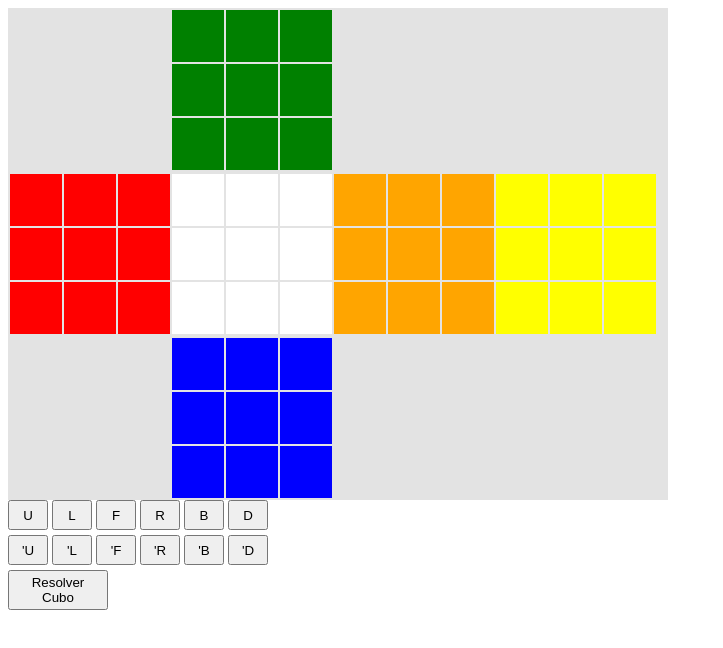
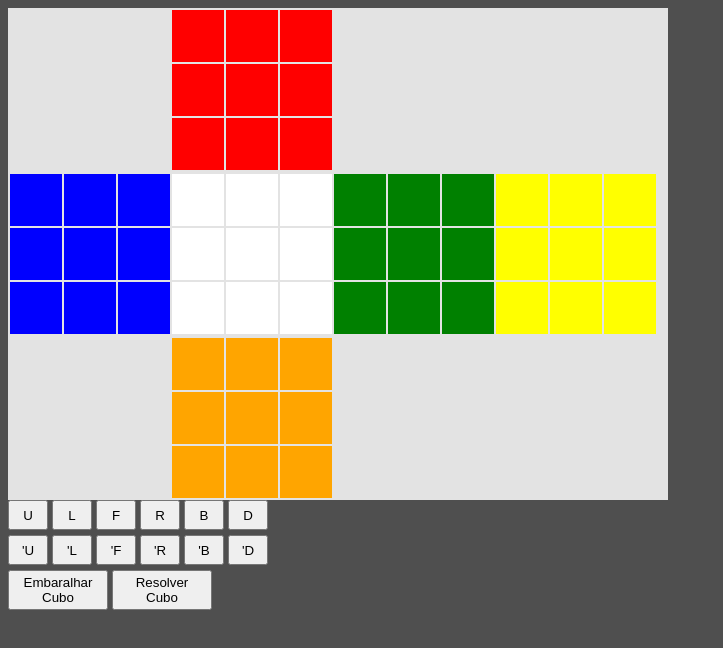
Before and after one commit to MarlonDaSilvaMartins/rubiks, a plain HTML site: page index.html in a window 1280 px wide. Shown: the whole page, without its empty margins (0-723 px from the left). Drawn offline with Linux system fonts and the light colour scheme.

Commit message:
Add files via upload

```diff
--- a/cube.js
+++ b/cube.js
@@ -1,9 +1,9 @@
-const faceU = ["green","green","green","green","green","green","green","green","green"];
-const faceL = ["red","red","red","red","red","red","red","red","red"];
+const faceU = ["red","red","red","red","red","red","red","red","red"];
+const faceL = ["blue","blue","blue","blue","blue","blue","blue","blue","blue"];
 const faceF = ["white","white","white","white","white","white","white","white","white"];
-const faceR = ["orange","orange","orange","orange","orange","orange","orange","orange","orange"];
+const faceR = ["green","green","green","green","green","green","green","green","green"];
 const faceB = ["yellow","yellow","yellow","yellow","yellow","yellow","yellow","yellow","yellow"];
-const faceD = ["blue","blue","blue","blue","blue","blue","blue","blue","blue"];
+const faceD = ["orange","orange","orange","orange","orange","orange","orange","orange","orange"];
 
 const moves = ['U', 'L', 'F', 'R', 'B', 'D'];
 const invertMoves = ['U\'', 'L\'', 'F\'', 'R\'', 'B\'', 'D\''];
--- a/index.html
+++ b/index.html
@@ -130,6 +130,7 @@
     <button id="movementButton" onclick="invertedBMove()">'B</button>
     <button id="movementButton" onclick="invertedDMove()">'D</button><br>
 
+    <button id="resolveButton">Embaralhar Cubo</button>
     <button id="resolveButton">Resolver Cubo</button>
 </body>
 </html>
--- a/style.css
+++ b/style.css
@@ -1,3 +1,8 @@
+
+html{
+    background-color: #4F4F4F;
+}
+
 td{
     width: 50px;
     height: 50px;
```
